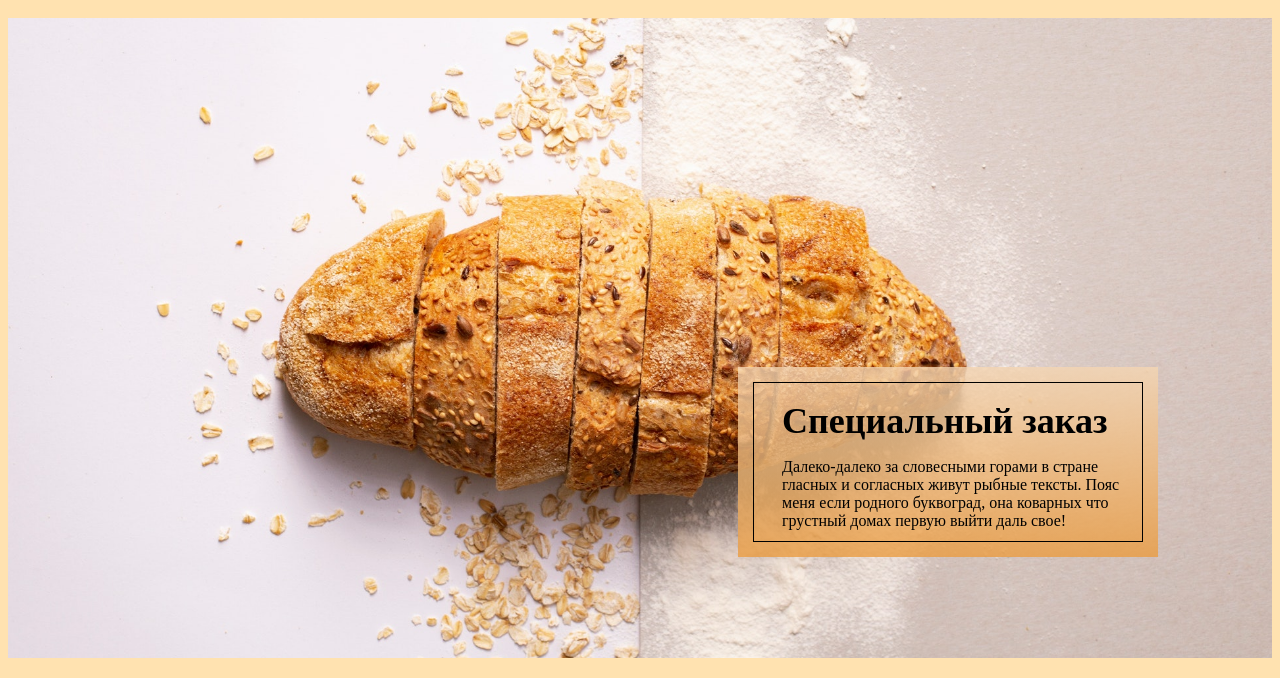
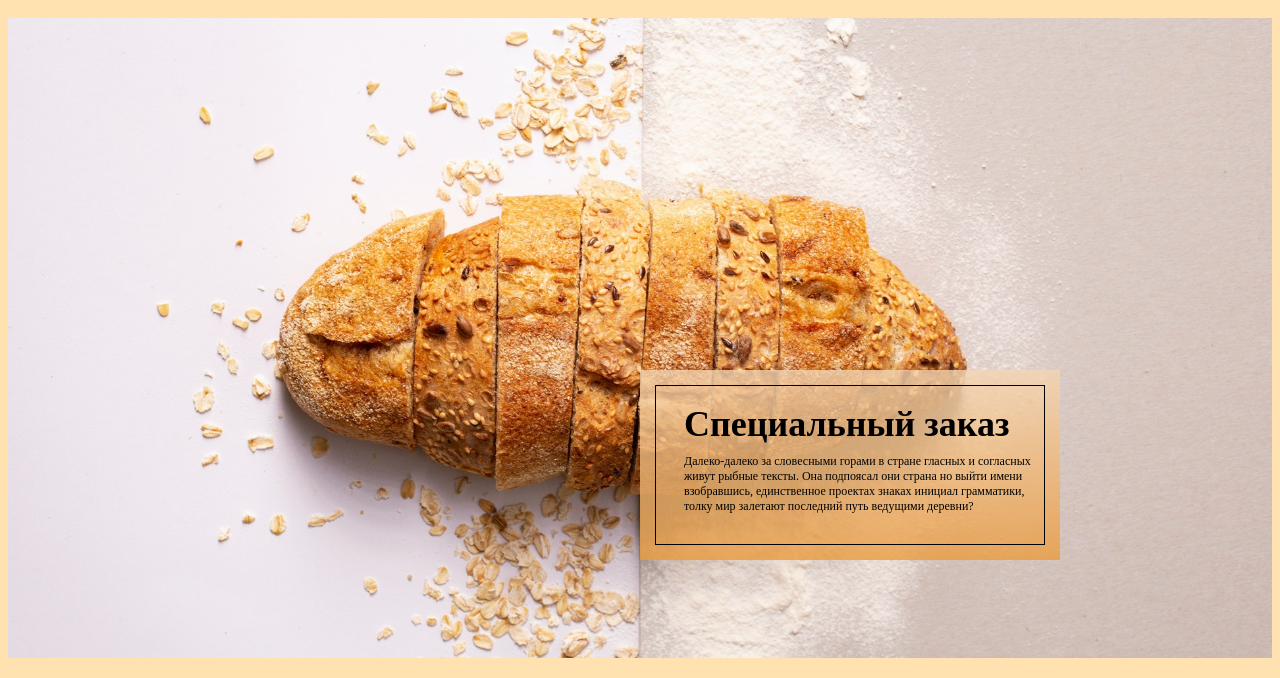
Before and after one commit to KsenosNick/layout-basic-project_1, a plain HTML site: page src/index.html in a window 1280 px wide. Shown: the part 155-833 px from the top of the page. Drawn offline with Linux system fonts and the light colour scheme.

Commit message:
Единицы измерения CSS

```diff
--- a/src/css/style.css
+++ b/src/css/style.css
@@ -55,8 +55,8 @@ nav {
     rgba(234, 156, 65, 0.8) 100%
   );
   position: absolute;
-  top: 349px;
-  left: 730px;
+  top: 55%;
+  left: 50%;
   padding-top: 15px;
 }
 
--- a/src/index.html
+++ b/src/index.html
@@ -25,7 +25,7 @@
         <div class="section-about__block">
           <div class="section-about__border">
             <h1 class="section-about__title">Специальный заказ</h1>
-            <p>Далеко-далеко за словесными горами в стране гласных и согласных живут рыбные тексты. Пояс меня если родного буквоград, она коварных что грустный домах первую выйти даль свое!</p>
+            <p class="section-about__text">Далеко-далеко за словесными горами в стране гласных и согласных живут рыбные тексты. Она подпоясал они страна но выйти имени взобравшись, единственное проектах знаках инициал грамматики, толку мир залетают последний путь ведущими деревни?</p>
           </div>
         </div>
       </section>
```
